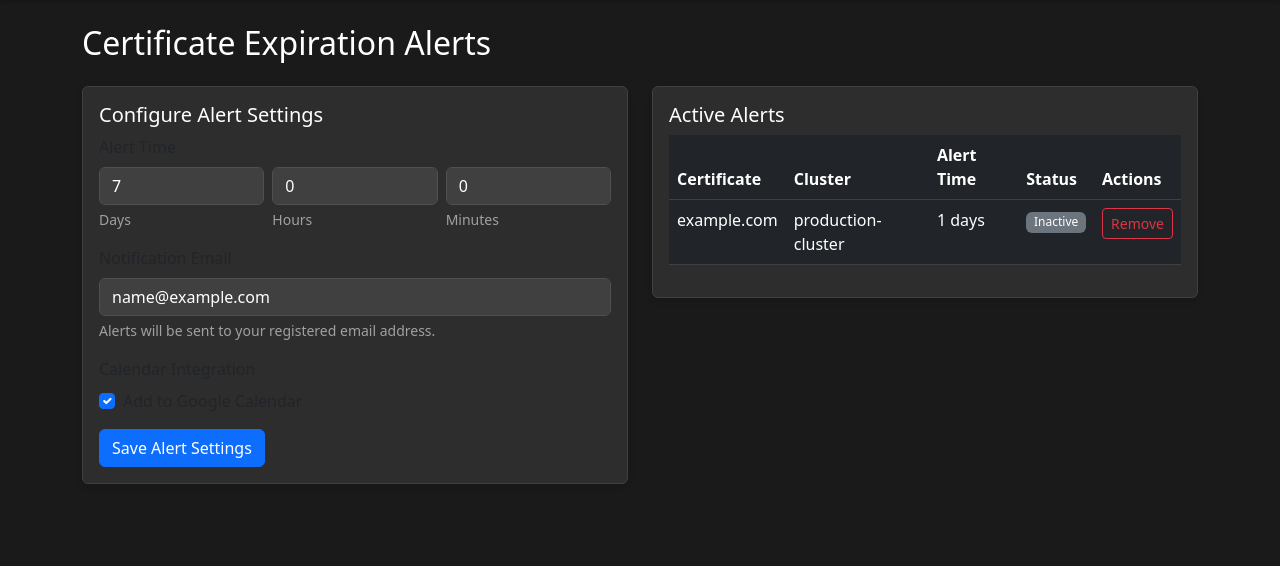
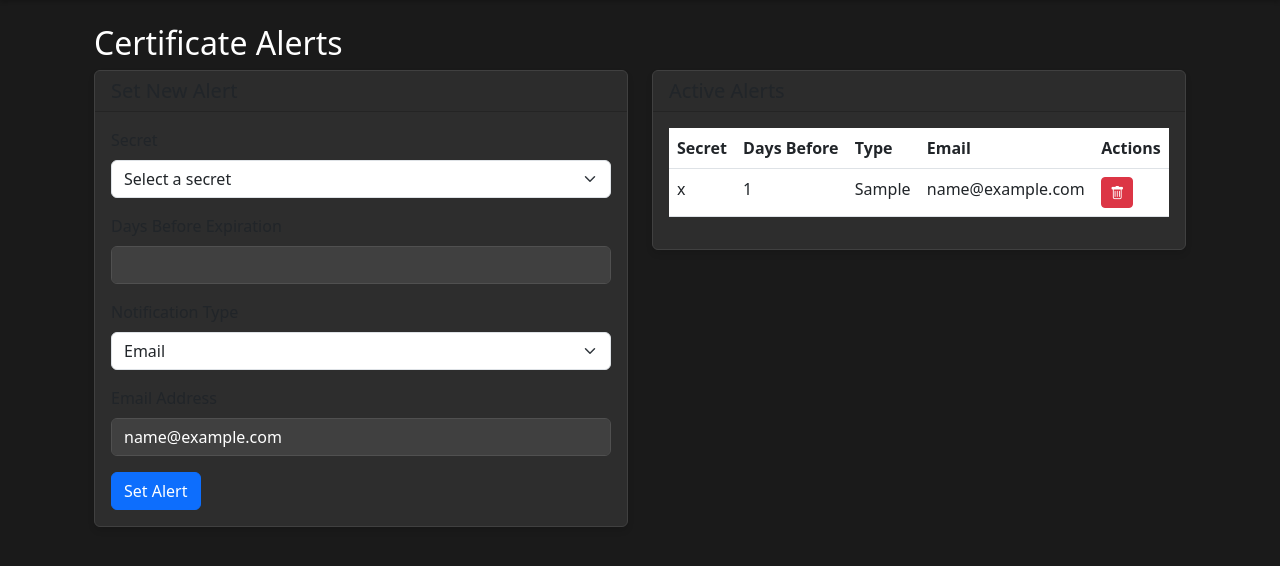
Before and after one commit to miaad-akbari/KubeCertify, a Flask app: page /alerts in a window 1280 px wide. Shown: the part 56-622 px from the top of the page. Run offline with Flask 3, Linux system fonts and the light colour scheme; a user stored in the database is signed in; tables that the repository leaves empty hold one stand-in row (values such as "Sample post"); some libraries are stand-ins or nearby versions.

Commit message:
Fix errors save alerts >> Email or calander or both

```diff
--- a/templates/alerts.html
+++ b/templates/alerts.html
@@ -3,96 +3,86 @@
 {% block title %}Alerts - KubeCertify{% endblock %}
 
 {% block content %}
+<div class="container mt-4">
+    <h2>Certificate Alerts</h2>
+
     <div class="row">
-    <div class="col-12">
-        <h2 class="mb-4">Certificate Expiration Alerts</h2>
+        <div class="col-md-6">
+            <div class="card">
+                <div class="card-header">
+                    <h5 class="mb-0">Set New Alert</h5>
                 </div>
+                <div class="card-body">
+                    <form method="POST" action="{{ url_for('alerts') }}">
+                        <div class="mb-3">
+                            <label for="secret_name" class="form-label">Secret</label>
+                            <select class="form-select" id="secret_name" name="secret_name" required>
+                                <option value="">Select a secret</option>
+                                {% for secret in secrets %}
+                                <option value="{{ secret.namespace }}/{{ secret.name }}" {% if secret.namespace ~ '/' ~ secret.name in selected_secrets %}selected{% endif %}>
+                                    {{ secret.namespace }}/{{ secret.name }}
+                                </option>
+                                {% endfor %}
+                            </select>
                         </div>
 
-<div class="row mb-4">
-    <div class="col-md-6">
-        <div class="card">
-            <div class="card-body">
-                <h5 class="card-title">Configure Alert Settings</h5>
-                <form method="POST" id="alert-form">
                         <div class="mb-3">
-                        <label class="form-label">Alert Time</label>
-                        <div class="row g-2">
-                            <div class="col-md-4">
-                                <input type="number" class="form-control" id="days" name="days"
-                                       min="0" value="7" required>
-                                <div class="form-text">Days</div>
+                            <label for="days_before" class="form-label">Days Before Expiration</label>
+                            <input type="number" class="form-control" id="days_before" name="days_before" min="1" max="90" required>
                         </div>
-                            <div class="col-md-4">
-                                <input type="number" class="form-control" id="hours" name="hours"
-                                       min="0" max="23" value="0">
-                                <div class="form-text">Hours</div>
+
+                        <div class="mb-3">
+                            <label for="notification_type" class="form-label">Notification Type</label>
+                            <select class="form-select" id="notification_type" name="notification_type" required>
+                                <option value="email">Email</option>
+                                <option value="calendar">Calendar Event</option>
+                                <option value="both">Both</option>
+                            </select>
                         </div>
-                            <div class="col-md-4">
-                                <input type="number" class="form-control" id="minutes" name="minutes"
-                                       min="0" max="59" value="0">
-                                <div class="form-text">Minutes</div>
+
+                        <div class="mb-3">
+                            <label for="email" class="form-label">Email Address</label>
+                            <input type="email" class="form-control" id="email" name="email" value="{{ current_user.email }}" required>
                         </div>
-                        </div>
-                    </div>
-                    <div class="mb-3">
-                        <label class="form-label">Notification Email</label>
-                        <input type="email" class="form-control" value="{{ current_user.email }}" readonly>
-                        <div class="form-text">Alerts will be sent to your registered email address.</div>
-                    </div>
-                    <div class="mb-3">
-                        <label class="form-label">Calendar Integration</label>
-                        <div class="form-check">
-                            <input class="form-check-input" type="checkbox" id="calendar" name="calendar" checked>
-                            <label class="form-check-label" for="calendar">
-                                Add to Google Calendar
-                            </label>
-                        </div>
-                    </div>
-                    <button type="submit" class="btn btn-primary">Save Alert Settings</button>
+
+                        <button type="submit" class="btn btn-primary">Set Alert</button>
                     </form>
                 </div>
             </div>
         </div>
+
         <div class="col-md-6">
             <div class="card">
+                <div class="card-header">
+                    <h5 class="mb-0">Active Alerts</h5>
+                </div>
                 <div class="card-body">
-                <h5 class="card-title">Active Alerts</h5>
                     <div class="table-responsive">
-                    <table class="table table-dark table-hover">
+                        <table class="table">
                             <thead>
                                 <tr>
-                                <th>Certificate</th>
-                                <th>Cluster</th>
-                                <th>Alert Time</th>
-                                <th>Status</th>
+                                    <th>Secret</th>
+                                    <th>Days Before</th>
+                                    <th>Type</th>
+                                    <th>Email</th>
                                     <th>Actions</th>
                                 </tr>
                             </thead>
                             <tbody>
-                            {% for alert in current_user.alerts %}
+                                {% for alert in alerts %}
                                 <tr>
-                                <td>example.com</td>
-                                <td>production-cluster</td>
+                                    <td>{{ alert.secret_name }}</td>
+                                    <td>{{ alert.days_before }}</td>
+                                    <td>{{ alert.notification_type }}</td>
+                                    <td>{{ alert.email }}</td>
                                     <td>
-                                    {{ alert.days_before }} days
-                                    {% if alert.hours %}{{ alert.hours }} hours{% endif %}
-                                    {% if alert.minutes %}{{ alert.minutes }} minutes{% endif %}
+                                        <form method="POST" action="{{ url_for('delete_alert') }}" class="d-inline">
+                                            <input type="hidden" name="alert_id" value="{{ alert.id }}">
+                                            <button type="submit" class="btn btn-sm btn-danger">
+                                                <i class="bi bi-trash"></i>
+                                            </button>
+                                        </form>
                                     </td>
-                                <td>
-                                    {% if alert.is_active %}
-                                    <span class="badge bg-success">Active</span>
-                                    {% else %}
-                                    <span class="badge bg-secondary">Inactive</span>
-                                    {% endif %}
-                                </td>
-                                <td>
-                                    <button class="btn btn-sm btn-outline-danger">Remove</button>
-                                </td>
-                            </tr>
-                            {% else %}
-                            <tr>
-                                <td colspan="5" class="text-center">No active alerts</td>
                                 </tr>
                                 {% endfor %}
                             </tbody>
@@ -102,30 +92,5 @@
             </div>
         </div>
     </div>
-
-<script>
-document.getElementById('alert-form').addEventListener('submit', function(e) {
-    e.preventDefault();
-
-    const days = parseInt(document.getElementById('days').value) || 0;
-    const hours = parseInt(document.getElementById('hours').value) || 0;
-    const minutes = parseInt(document.getElementById('minutes').value) || 0;
-    const calendar = document.getElementById('calendar').checked;
-
-    // Calculate total minutes for the alert
-    const totalMinutes = (days * 24 * 60) + (hours * 60) + minutes;
-
-    // Here you would send this data to your backend
-    console.log('Alert settings:', {
-        totalMinutes,
-        calendar
-    });
-
-    // If calendar integration is enabled, you would handle that here
-    if (calendar) {
-        // Implement calendar integration
-        console.log('Adding to calendar...');
-    }
-});
-</script>
+</div>
 {% endblock %}
```
Lines whose indentation alone changed are shown as unchanged.
